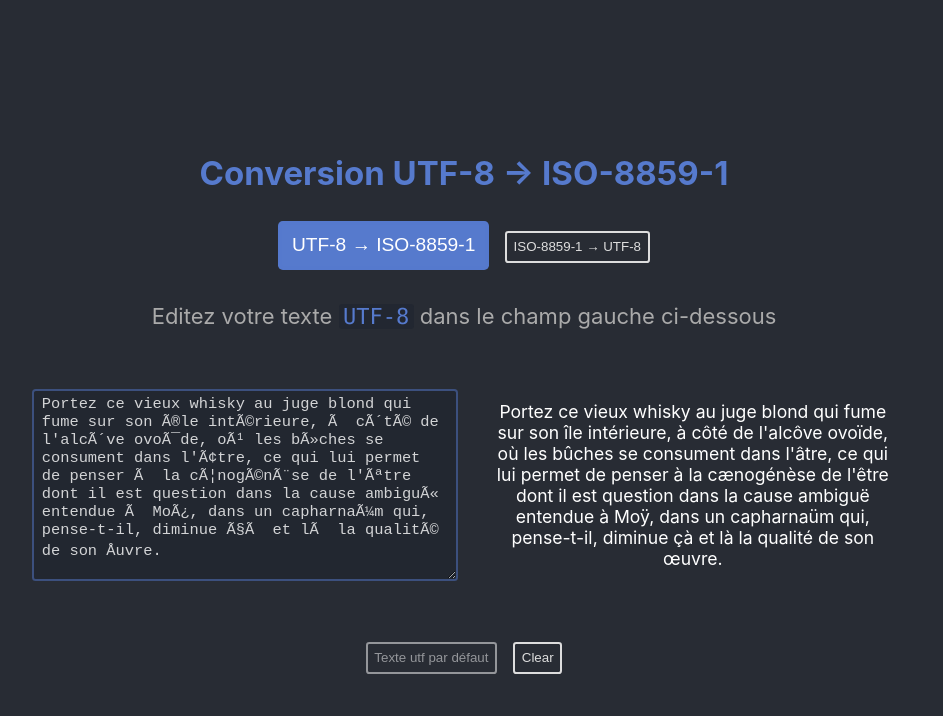
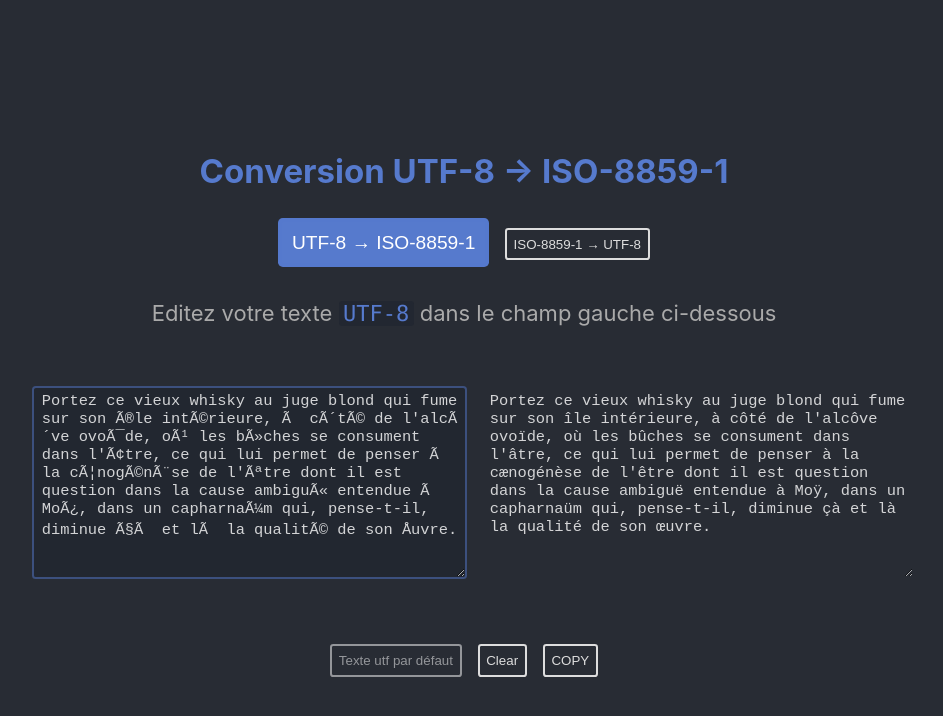
Before and after one commit to Dweez/utf8-iso-convert, a React (Create React App) app: page / in a window 1280 px wide. Shown: the top 716 px of the page, without its empty margins (176-1119 px from the left). Built offline with nearby package versions, Linux system fonts and the light colour scheme.

Commit message:
add copy result to clipboard

```diff
--- a/src/components/converter/converter.css
+++ b/src/components/converter/converter.css
@@ -24,19 +24,19 @@
   margin-top: 2em;
   margin-bottom: 2em;
 }
-.textarea{
+.result-container, .textarea-container {
+  width: 50%;
   margin: 1rem;
-  width: 50%;
-  /* height: 100%;
-  min-height: 130px; */
+  position: relative;
+}
+.textarea, .result{
+  width: 100%;
   height: 180px;
   outline: none;
   overflow: auto;
   border: 2px solid rgba(86, 122, 205,.5);
-  /* font-size: calc(10px + 1vmin); */
   font-size: .7em;
   padding: .25em .5em .3125em;
-  /* color: rgba(255,255,255,.5); */
   color: rgba(255,255,255,.8);
   border-radius: .25em;
   background: rgba(12, 20, 39, 0.2);
@@ -47,20 +47,26 @@
   color: #fff;
 }
 .result{
+  border: 2px solid rgba(86, 122, 205, 0);
+  background: rgba(12, 20, 39, 0);
+}
+/* .result{
   margin: 1rem;
   width: 50%;
-  /* font-size: calc(11px + 1vmin);
-  line-height: calc(11px + 2vmin); */
-  /* font-size: .9em;
-  line-height: 1em; */
   font-size: .8em;
   line-height: 1.2em;
   color: #fff;
   white-space: pre-wrap;
-
-  /* height: 150px; */
   overflow: auto;
   overflow-x: hidden;
+} */
+
+.copy-status {
+  position: absolute;
+  background-color: #567acd;
+  color: #fff;
+  right: 0;
+  padding: .5rem;
 }
 button {
   border: 2px solid #ddd;
@@ -80,12 +86,13 @@ button:disabled {
 button:hover {
   border-color: rgba(86, 122, 205, 0.8);
 }
+button:disabled:hover {
+  border-color: rgba(255,255,255,.5);
+}
 button.selected {
   font-size: 1.2rem;
   color: #fff;
   border: 4px solid rgba(86, 122, 205, 0.8);
-  /* background: rgba(86, 122, 205, 0.1); */
-  /* background: rgba(12, 20, 39, 0.4); */
   background: rgba(86, 122, 205, 1);
 }
 button:last-child{
--- a/src/components/converter/index.js
+++ b/src/components/converter/index.js
@@ -1,4 +1,4 @@
-import React, { useState } from "react"
+import React, { useState, useRef } from "react"
 
 import useConverter from "./useConverter"
 
@@ -31,6 +31,20 @@ const Description = ({ code, mixed }) => {
 const Converter = () => {
   const [input, setInput] = useState(["utf", target.utf])
   const { converted, mixed } = useConverter(input)
+
+  const [copySuccess, setCopySuccess] = useState('')
+  const resultRef = useRef(null)
+
+  const copyResult = e => {
+    resultRef.current.select();
+    document.execCommand('copy');
+    // focus triggé sur le bouton, émetteur de l'event, pour ne pas se retrouver
+    // avec le contenu sélectionné dans le textarea resultRef
+    e.target.focus();
+    setCopySuccess('Copied !');
+    setTimeout( () => setCopySuccess(''), 4000)
+  }
+
   return (
     <>
       <h2>
@@ -62,12 +76,23 @@ const Converter = () => {
         <Description mixed={mixed} code={input[0]} />
       </p>
       <div className="converter">
-        <textarea
-          className="textarea"
-          value={input[1]}
-          onChange={event => setInput([input[0], event.target.value])}
-        />
-        <div className="result">{converted}</div>
+        <div className="textarea-container">
+          <textarea
+            className="textarea"
+            value={input[1]}
+            onChange={event => setInput([input[0], event.target.value])}
+          />
+        </div>
+        {/*<div className="result" onClick={copyResult}>{converted}</div>*/}
+        <div className="result-container">
+          {copySuccess && <div className="copy-status">{copySuccess}</div>}
+          <textarea
+            className="result"
+            ref={resultRef}
+            value={converted}
+            onChange={() => {}}
+          />
+        </div>
       </div>
       <div>
         <button
@@ -77,6 +102,7 @@ const Converter = () => {
           {`Texte ${input[0]} par défaut`}
         </button>
         <button onClick={event => setInput([input[0], ""])}>Clear</button>
+        <button onClick={event => copyResult(event)} disabled={(mixed)}>COPY</button>
       </div>
     </>
   )
```
